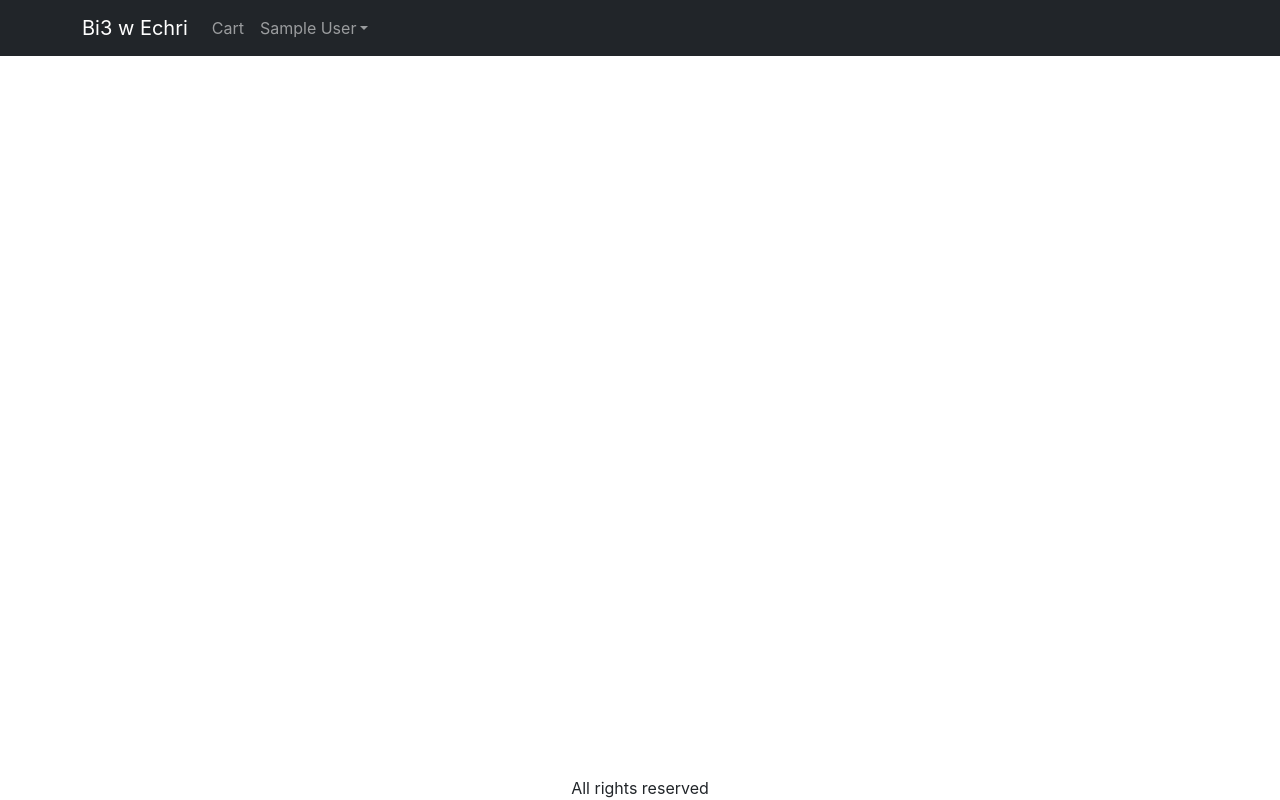
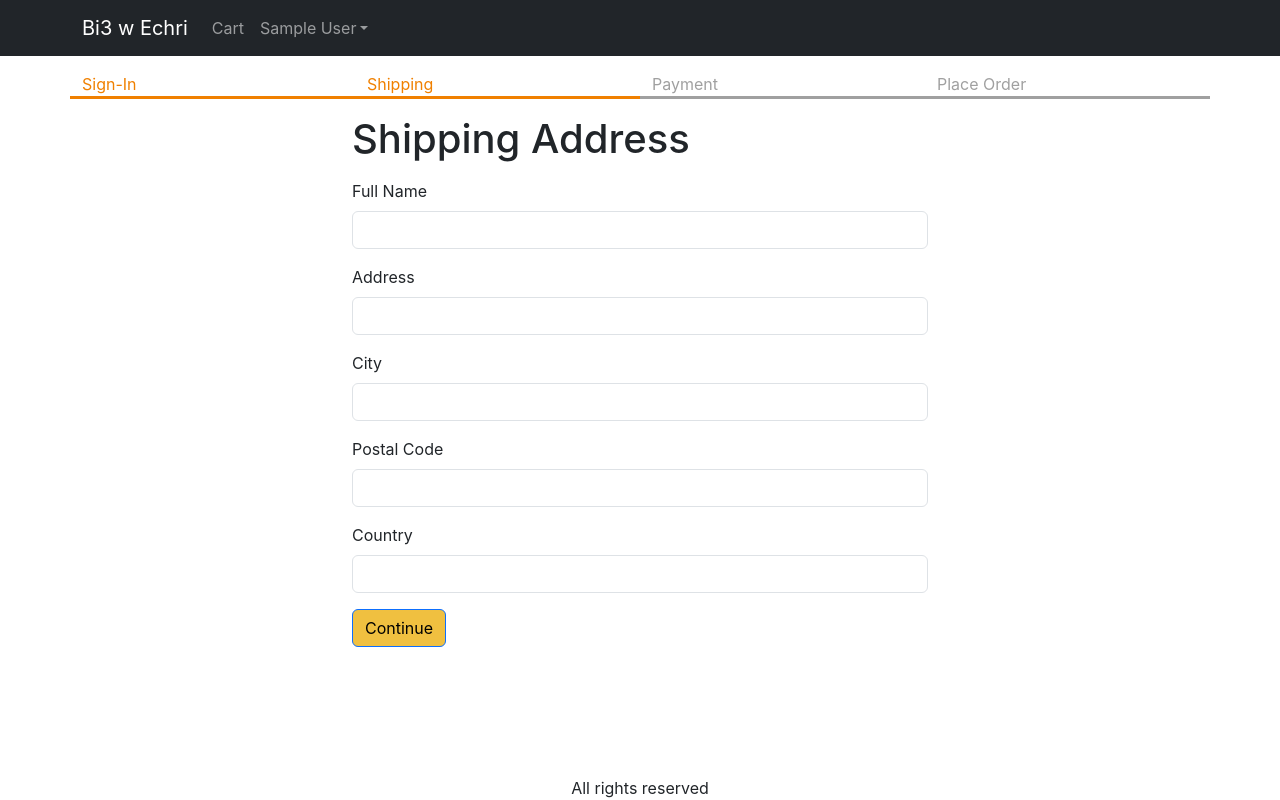
Before and after one commit to omarfrikha96/ecommerce, a React (Create React App) app in the folder client/: page /shipping in a window 1280 px wide. Built offline with nearby package versions, Linux system fonts and the light colour scheme; sample sign-in values are in the browser's storage.

Commit message:
Create-Shipping-Screen

```diff
--- a/client/src/App.js
+++ b/client/src/App.js
@@ -13,6 +13,7 @@
 import Navbar from 'react-bootstrap/Navbar';
 import NavDropdown from 'react-bootstrap/NavDropdown';
 import Badge from 'react-bootstrap/esm/Badge';
+import ShippingAddressScreen from './screens/ShippingAdressScreen/ShippingAdressScreen';
 
 function App() {
   const { state, dispatch: ctxDispatch } = useContext(Store);
@@ -20,6 +21,8 @@
   const signoutHandler = () => {
     ctxDispatch({ type: 'USER_SIGNOUT' });
     localStorage.removeItem('userInfo');
+    localStorage.removeItem('shippingAddress');
+
   };
   return (
     <BrowserRouter>
@@ -74,7 +77,7 @@
               <Route path="/" element={<HomeScreen />} />
               <Route path="/cart" element={<CartScreen />} />
               <Route path="/signin" element={<SigninScreen />} />
-
+              <Route path="/shipping" element={<ShippingAddressScreen />} />
             </Routes>
           </Container>
         </main>
--- a/client/src/Store.js
+++ b/client/src/Store.js
@@ -7,6 +7,9 @@
     ? JSON.parse(localStorage.getItem('userInfo')) // if is true convert cartItems from string to JSON
     : null,
   cart: {
+    shippingAddress: localStorage.getItem('shippingAddress')
+      ? JSON.parse(localStorage.getItem('shippingAddress'))
+      : {},
     cartItems: localStorage.getItem('cartItems') //bring init value of cartItems from local storage
       ? JSON.parse(localStorage.getItem('cartItems')) // if is true convert cartItems from string to JSON
       : [],
@@ -38,7 +41,22 @@
     case 'USER_SIGNIN':
       return { ...state, userInfo: action.payload };
     case 'USER_SIGNOUT':
-      return { ...state, userInfo: null };
+      return {
+        ...state,
+        userInfo: null,
+        cart: {
+          cartItems: [],  //rest to empty array
+          shippingAddress: {}, //rest to empty object
+        },
+      };
+    case 'SAVE_SHIPPING_ADDRESS':
+      return {
+        ...state,
+        cart: {
+          ...state.cart,
+          shippingAddress: action.payload,
+        },
+      };
     default:
       return state;
   }
--- /dev/null
+++ b/client/src/components/CheckoutSteps.js
@@ -0,0 +1,14 @@
+import React from 'react';
+import Row from 'react-bootstrap/Row';
+import Col from 'react-bootstrap/Col';
+
+export default function CheckoutSteps(props) {
+  return (
+    <Row className="checkout-steps">
+      <Col className={props.step1 ? 'active' : ''}>Sign-In</Col>
+      <Col className={props.step2 ? 'active' : ''}>Shipping</Col>
+      <Col className={props.step3 ? 'active' : ''}>Payment</Col>
+      <Col className={props.step4 ? 'active' : ''}>Place Order</Col>
+    </Row>
+  );
+}
--- a/client/src/index.css
+++ b/client/src/index.css
@@ -6,8 +6,8 @@
   -webkit-font-smoothing: antialiased;
   -moz-osx-font-smoothing: grayscale;
 }
-.site-container{
-  min-height: 100vh ;
+.site-container {
+  min-height: 100vh;
 }
 main {
   flex: 1;
@@ -22,7 +22,6 @@
   color: #ffc000;
 }
 
-
 .product {
   border: 1px #404040 solid;
   margin: 1rem;
@@ -36,3 +35,15 @@
 .product-info {
   padding: 1rem;
 }
+
+/* in chechoutSteps */
+.checkout-steps > div {
+  border-bottom: 0.2rem solid #a0a0a0;
+  color: #a0a0a0;
+}
+
+/* in chechoutSteps */
+.checkout-steps > div.active {
+  border-bottom: 0.2rem solid #f08000;
+  color: #f08000;
+}
--- /dev/null
+++ b/client/src/screens/ShippingAdressScreen/ShippingAdressScreen.js
@@ -0,0 +1,117 @@
+import React, { useContext, useEffect, useState } from 'react';
+import { Helmet } from 'react-helmet-async';
+import Form from 'react-bootstrap/Form';
+import Button from 'react-bootstrap/Button';
+import { useNavigate } from 'react-router-dom';
+import { Store } from '../../Store';
+import CheckoutSteps from '../../components/CheckoutSteps';
+
+export default function ShippingAddressScreen() {
+  const navigate = useNavigate();
+
+  const { state, dispatch: ctxDispatch } = useContext(Store);
+  const {
+    userInfo,
+    cart: { shippingAddress },
+  } = state;
+
+  const [fullName, setFullName] = useState(shippingAddress.fullName || '');
+  const [address, setAddress] = useState(shippingAddress.address || '');
+  const [city, setCity] = useState(shippingAddress.city || '');
+  const [postalCode, setPostalCode] = useState(
+    shippingAddress.postalCode || ''
+  );
+  //if user is not signin don't let him enter to shipping page
+  useEffect(() => {
+    if (!userInfo) {
+      navigate('/signin?redirect=/shipping');
+    }
+  }, [userInfo, navigate]);
+
+  const [country, setCountry] = useState(shippingAddress.country || '');
+
+  const submitHandler = (e) => {
+    e.preventDefault();
+    ctxDispatch({
+      type: 'SAVE_SHIPPING_ADDRESS',
+      payload: {
+        fullName,
+        address,
+        city,
+        postalCode,
+        country,
+      },
+    });
+    localStorage.setItem(
+      //save shippingAddress in localStorage
+      'shippingAddress',
+      JSON.stringify({
+        fullName,
+        address,
+        city,
+        postalCode,
+        country,
+      })
+    );
+    navigate('/payment');
+  };
+  return (
+    <div>
+      <Helmet>
+        <title>Shipping Address</title>
+      </Helmet>
+
+      <CheckoutSteps step1 step2></CheckoutSteps>
+      <div className="container small-container">
+        <h1 className="my-3">Shipping Address</h1>
+        <Form onSubmit={submitHandler}>
+          <Form.Group className="mb-3" controlId="fullName">
+            <Form.Label>Full Name</Form.Label>
+            <Form.Control
+              value={fullName}
+              onChange={(e) => setFullName(e.target.value)}
+              required
+            />
+          </Form.Group>
+          <Form.Group className="mb-3" controlId="address">
+            <Form.Label>Address</Form.Label>
+            <Form.Control
+              value={address}
+              onChange={(e) => setAddress(e.target.value)}
+              required
+            />
+          </Form.Group>
+          <Form.Group className="mb-3" controlId="city">
+            <Form.Label>City</Form.Label>
+            <Form.Control
+              value={city}
+              onChange={(e) => setCity(e.target.value)}
+              required
+            />
+          </Form.Group>
+          <Form.Group className="mb-3" controlId="postalCode">
+            <Form.Label>Postal Code</Form.Label>
+            <Form.Control
+              value={postalCode}
+              onChange={(e) => setPostalCode(e.target.value)}
+              required
+            />
+          </Form.Group>
+          <Form.Group className="mb-3" controlId="country">
+            <Form.Label>Country</Form.Label>
+            <Form.Control
+              value={country}
+              onChange={(e) => setCountry(e.target.value)}
+              required
+            />
+          </Form.Group>
+          <div className="mb-3">
+            <Button variant="primary" type="submit">
+              Continue
+            </Button>
+          </div>
+        </Form>
+      </div>
+    </div>
+  );
+}
```
